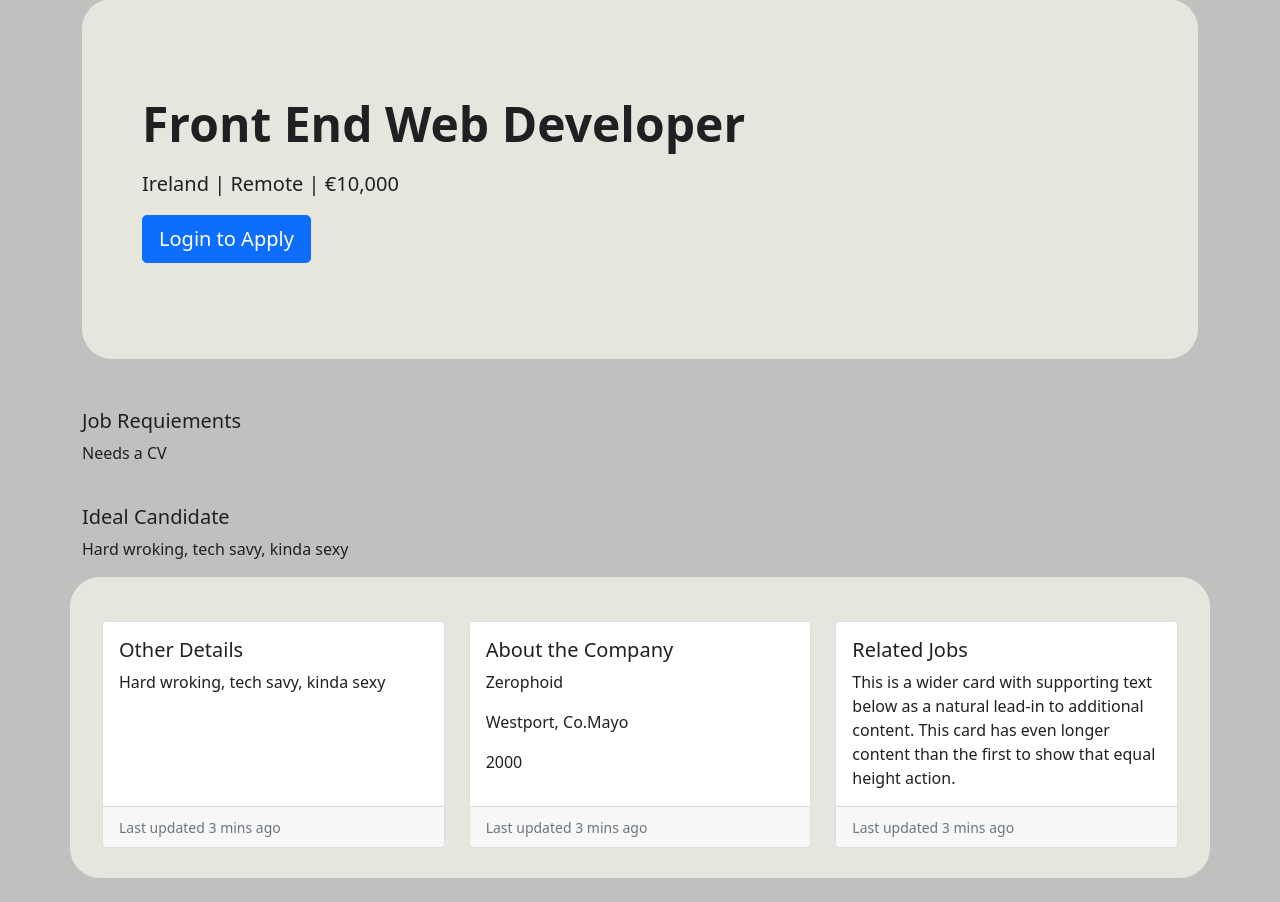
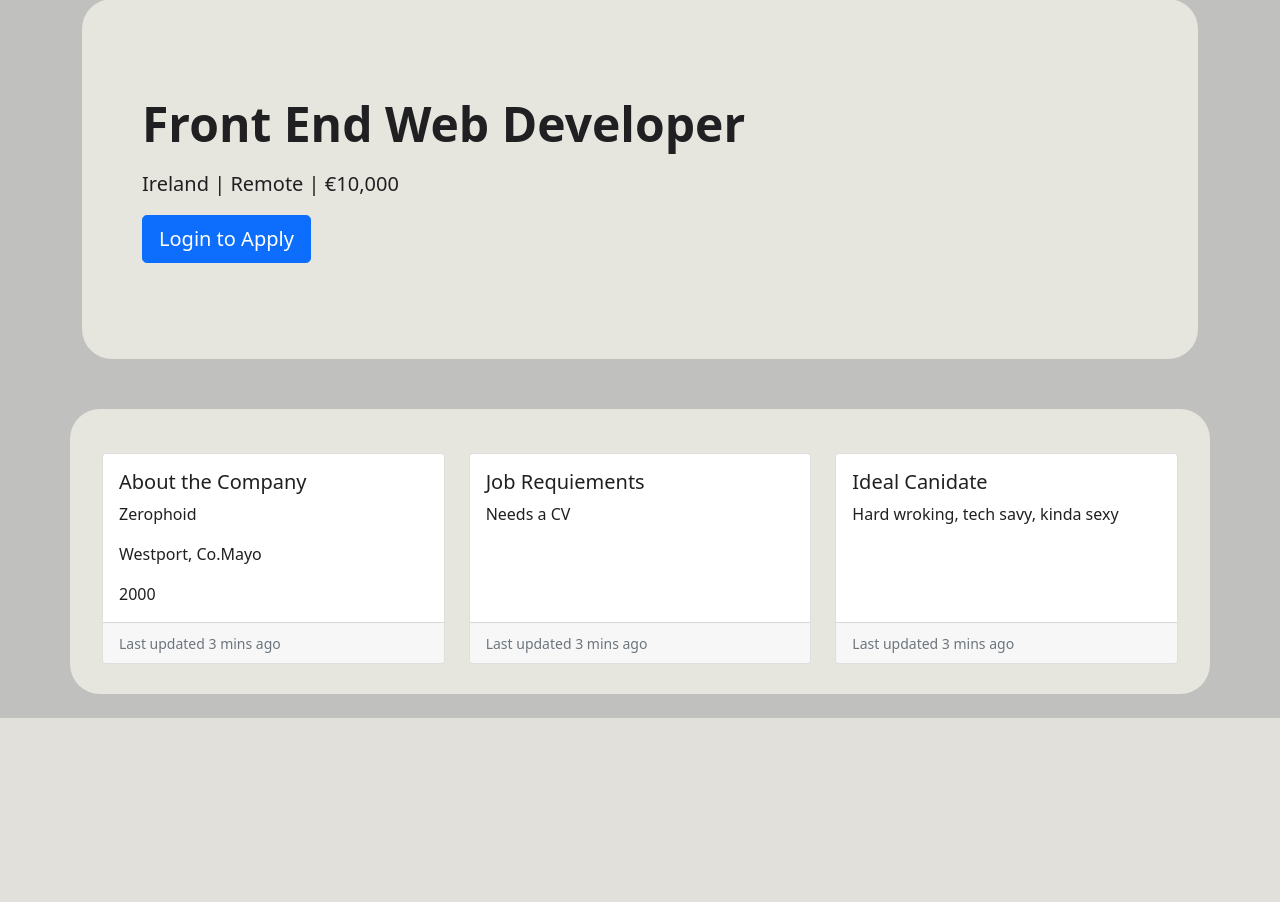
Before and after one commit to jamiecartmell/Django, a Django app: page /job-details/1 in a window 1280 px wide. Shown: the part 105-1007 px from the top of the page. After the commit the page ends 823 px from the top, so only its background shows below. Run offline with Django 4.2, Linux system fonts and the light colour scheme; data comes from the database, SQL or seed files in the repository.

Commit message:
job detials

```diff
--- a/templates/website/job_details.html
+++ b/templates/website/job_details.html
@@ -23,7 +23,7 @@
     </div>
 </section>
 
-<div>
+<!-- <div>
     <section>
         <h5>Job Requiements</h5>
         <p>{{job.requirements}}</p>
@@ -36,23 +36,10 @@
         <h5>Ideal Candidate</h5>
         <p>{{job.ideal_candidate}}</p>
     </section>
-</div>
+</div> -->
 <br />
 
 <div class="row row-cols-1 row-cols-md-3 g-4 job-card-container">
-    <div class="col">
-        <div class="card h-100">
-            <div class="card-body">
-                <h5 class="card-title">Other Details</h5>
-                <p class="card-text">
-                    {{job.ideal_candidate}}
-                </p>
-            </div>
-            <div class="card-footer">
-                <small class="text-muted">Last updated 3 mins ago</small>
-            </div>
-        </div>
-    </div>
     <div class="col">
         <div class="card h-100">
             <div class="card-body">
@@ -69,12 +56,23 @@
     <div class="col">
         <div class="card h-100">
             <div class="card-body">
-                <h5 class="card-title">Related Jobs</h5>
+                <h5 class="card-title">Job Requiements</h5>
                 <p class="card-text">
-                    This is a wider card with supporting text below as a natural lead-in
-                    to additional content. This card has even longer content than the
-                    first to show that equal height action.
+                    {{job.requirements}}
                 </p>
+            </div>
+            <div class="card-footer">
+                <small class="text-muted">Last updated 3 mins ago</small>
+            </div>
+        </div>
+    </div>
+
+    <div class="col">
+        <div class="card h-100">
+            <div class="card-body">
+                <h5 class="card-title">Ideal Canidate</h5>
+                <p class="card-text">
+                    {{job.ideal_candidate}}
             </div>
             <div class="card-footer">
                 <small class="text-muted">Last updated 3 mins ago</small>
```
